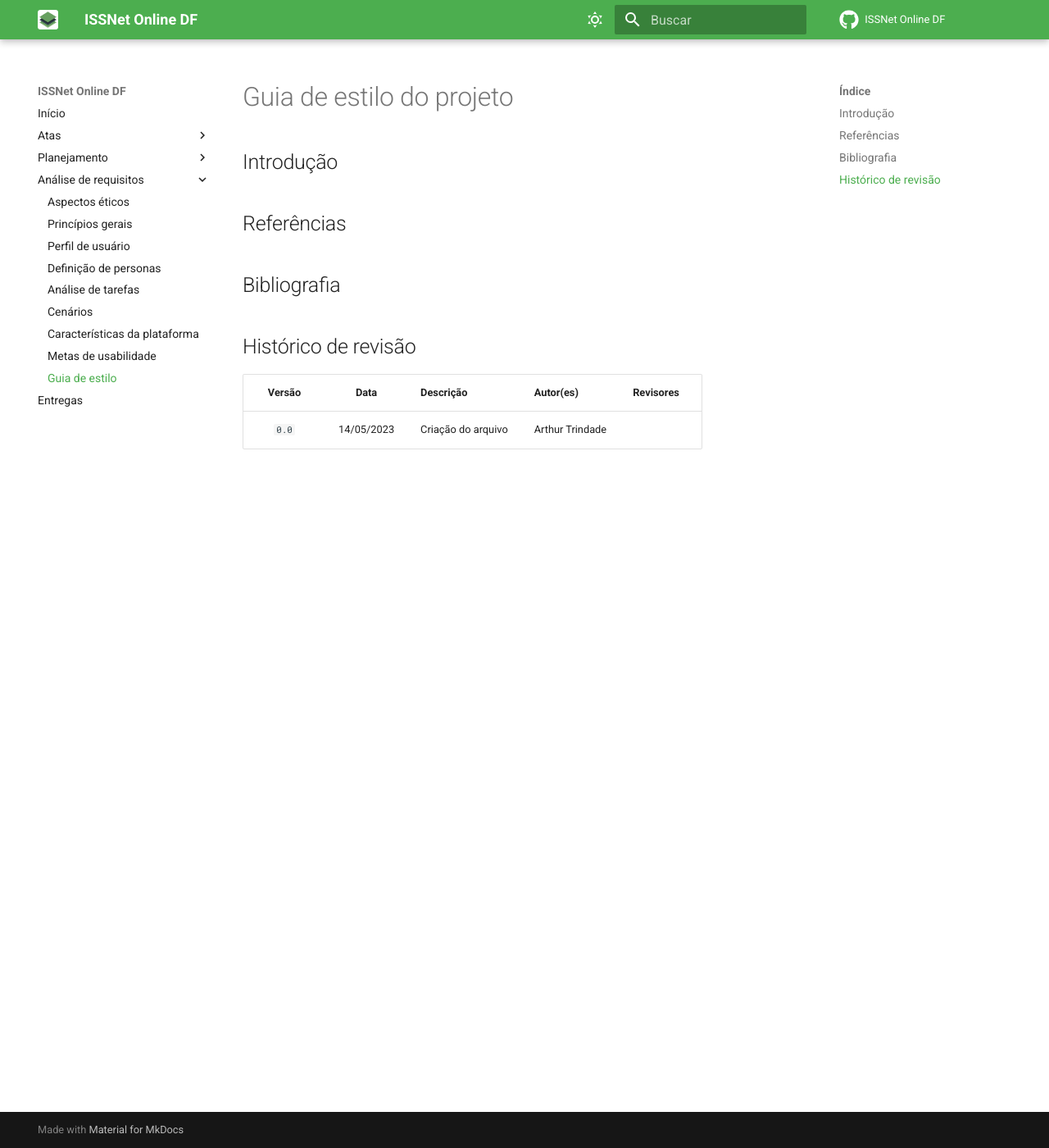
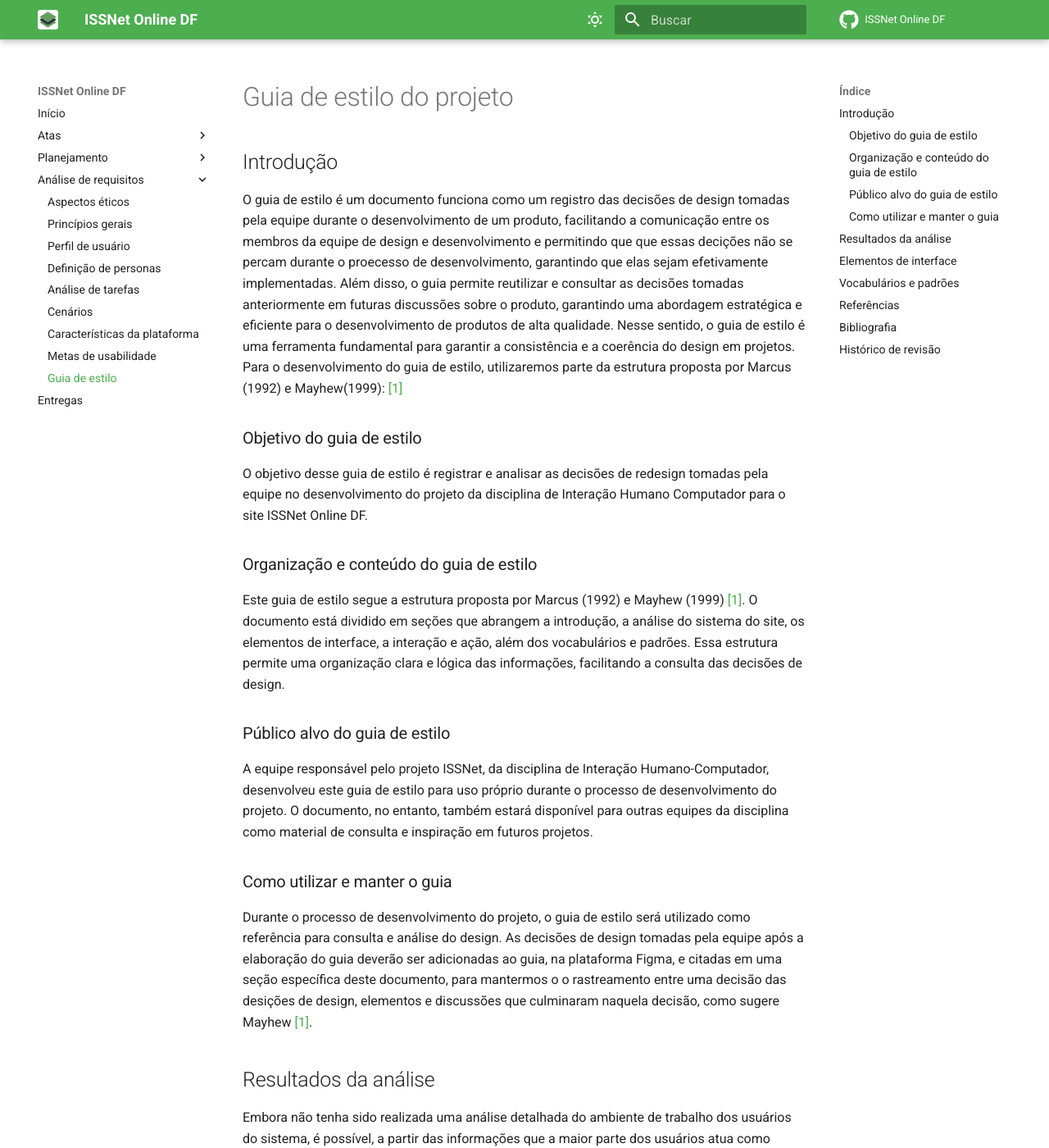
Before and after one commit to Interacao-Humano-Computador/2023.1-ISSNet, an MkDocs documentation site: the page built from gitpages/docs/analise_de_requisitos/guia_de_estilo.md, in a window 1280 px wide and 1400 px high. Shown: the whole window at 82% size. Built offline with MkDocs 1.6.1 and Material for MkDocs 9.7.7, drawn with Linux system fonts in a browser that asks for light colours; comment, search, counter and statistics services are not loaded; some of the changed text lies outside the part shown.

Commit message:
elaboração do guia de estilo
Co-Authored-By: Júlio César <52138888+julnox@users.noreply.github.com>
Co-Authored-By: Miguel Moreira <miguelmsoliveira@gmail.com>

```diff
--- a/gitpages/docs/analise_de_requisitos/guia_de_estilo.md
+++ b/gitpages/docs/analise_de_requisitos/guia_de_estilo.md
@@ -1,14 +1,47 @@
 # Guia de estilo do projeto
 ## Introdução
+O guia de estilo é um documento funciona como um registro das decisões de design tomadas pela equipe durante o desenvolvimento de um produto, facilitando a comunicação entre os membros da equipe de design e desenvolvimento e permitindo que que essas decições não se percam durante o proecesso de desenvolvimento, garantindo que elas sejam efetivamente implementadas. Além disso, o guia permite reutilizar e consultar as decisões tomadas anteriormente em futuras discussões sobre o produto, garantindo uma abordagem estratégica e eficiente para o desenvolvimento de produtos de alta qualidade.
+Nesse sentido, o guia de estilo é uma ferramenta fundamental para garantir a consistência e a coerência do design em projetos.
+<br>
+Para o desenvolvimento do guia de estilo, utilizaremos parte da estrutura proposta por Marcus (1992) e Mayhew(1999): <a href="#simone">[1]</a>
+
+### Objetivo do guia de estilo
+O objetivo desse guia de estilo é registrar e analisar as decisões de redesign tomadas pela equipe no desenvolvimento do projeto da disciplina de Interação Humano Computador para o site ISSNet Online DF.
+
+### Organização e conteúdo do guia de estilo
+Este guia de estilo segue a estrutura proposta por Marcus (1992) e Mayhew (1999) <a href="#simone">[1]</a>. O documento está dividido em seções que abrangem a introdução, a análise do sistema do site, os elementos de interface, a interação e ação, além dos vocabulários e padrões. Essa estrutura permite uma organização clara e lógica das informações, facilitando a consulta das decisões de design.
+
+### Público alvo do guia de estilo
+A equipe responsável pelo projeto ISSNet, da disciplina de Interação Humano-Computador, desenvolveu este guia de estilo para uso próprio durante o processo de desenvolvimento do projeto. O documento, no entanto, também estará disponível para outras equipes da disciplina como material de consulta e inspiração em futuros projetos.
+
+### Como utilizar e manter o guia
+Durante o processo de desenvolvimento do projeto, o guia de estilo será utilizado como referência para consulta e análise do design. As decisões de design tomadas pela equipe após a elaboração do guia deverão ser adicionadas ao guia, na plataforma Figma, e citadas em uma seção específica deste documento, para mantermos o o rastreamento entre uma decisão das desições de design, elementos e discussões que culminaram naquela decisão, como sugere Mayhew <a href='#simone'>[1]</a>.
+
+## Resultados da análise
+Embora não tenha sido realizada uma análise detalhada do ambiente de trabalho dos usuários do sistema, é possível, a partir das informações que a maior parte dos usuários atua como programadores e comerciantes, coletadas na elaboração do <a href='./perfil_de_usuario'>perfil de usuário</a>, inferir que o principal ambiente de trabalho dos usuários seja computadores desktops e notebooks.
+
+## Elementos de interface
+Abaixo é possível observar os elementos de interface, interação e ação presentes no projeto, que foram elaborados através da plataforma Figma.
+
+<iframe src="https://interacao-humano-computador.github.io/2023.1-ISSNet/analise_de_requisitos/doc/Guia_de_estilo.pdf" width="100%" height="500px"></iframe>
+
+## Vocabulários e padrões
+Os vocabulários e padrões de linguagem unificados adotados neste guia serão comuns a todos os usuários do sistema, independentemente de sua área de atuação.
 
 ## Referências
 <!-- FONTES CITADAS UTILIZADAS PARA EMBASAR O TEXTO. REMOVER CASO NÃO HOUVER  -->
+<span id="simone">[1]: SIMONE DINIZ JUNQUEIRO BARBOSA, BRUNO SANTANA DA SILVA, Interação Humano-Computador, 1a.
+Edição, Editora Campus, 2010. Publicado em: 03/05/2021.</span>
 
 ## Bibliografia
 <!-- FONTES CONSULTADAS DURANTE A ELABORAÇÃO DO TEXTO, CITADAS OU NÃO. REMOVER CASO NÃO HOUVER -->
+Guia de estilo, Lichess. Disponível em:  <https://interacao-humano-computador.github.io/2022.2-Lichess/analise_requisitos/guia_de_estilo/>
+
+Template de Guia de estilo, Figma. Disponível em: <https://www.figma.com/file/yfCQFGCHIUHIvyRtcFQQP4/Style-Guidelines-(Community)?type=design&node-id=227-995&t=v9LxRdsk1CiiuKXT-0>
 
 ## Histórico de revisão
 
 | Versão     | Data        | Descrição            | Autor(es)                          | Revisores      |
 | :--------: | :---------: | -------------------- | ---------------------------------- | -------------- |
 | `0.0`      |  14/05/2023 | Criação do arquivo   | Arthur Trindade                    |  |
+| `0.1`      |  15/05/2023 | Criação do arquivo   | Arthur Trindade<br>Júlio César<br>Miguel Moreira |  |
```
Also changed, not shown: 1 other file.
